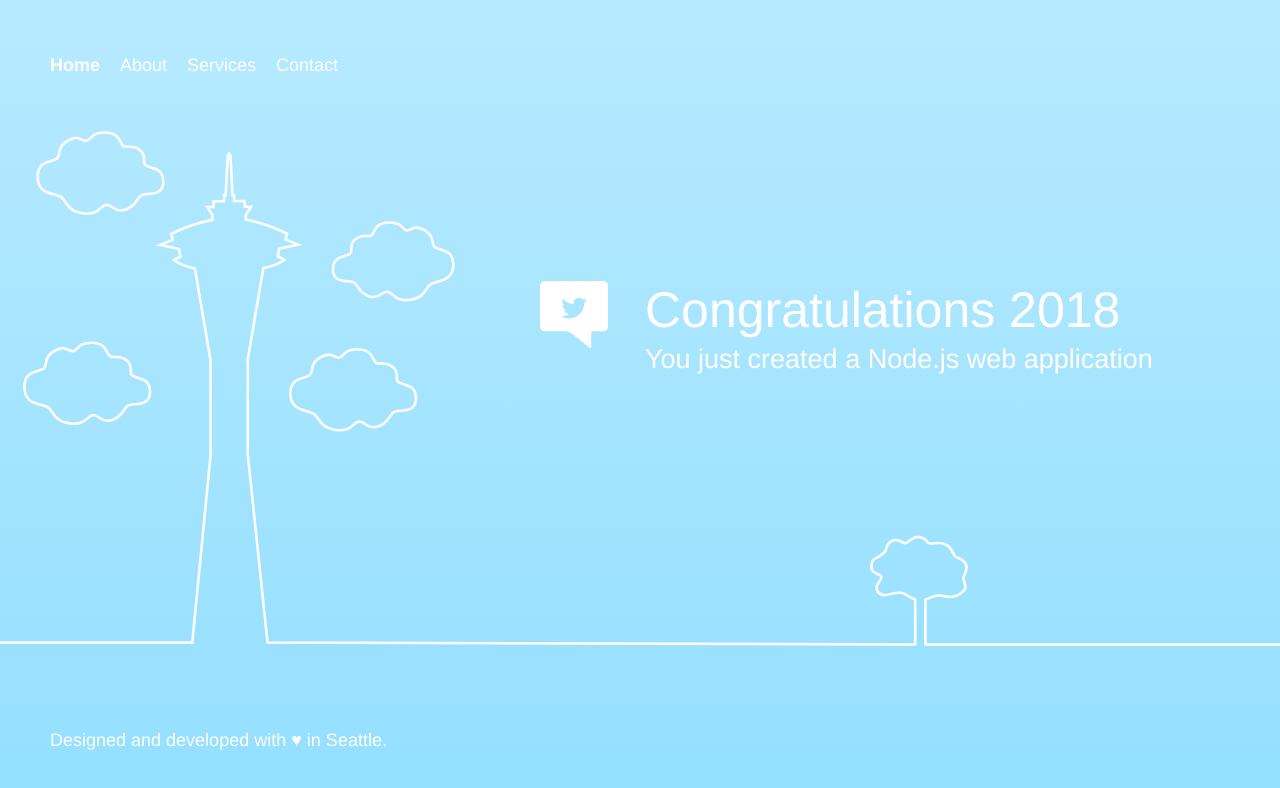
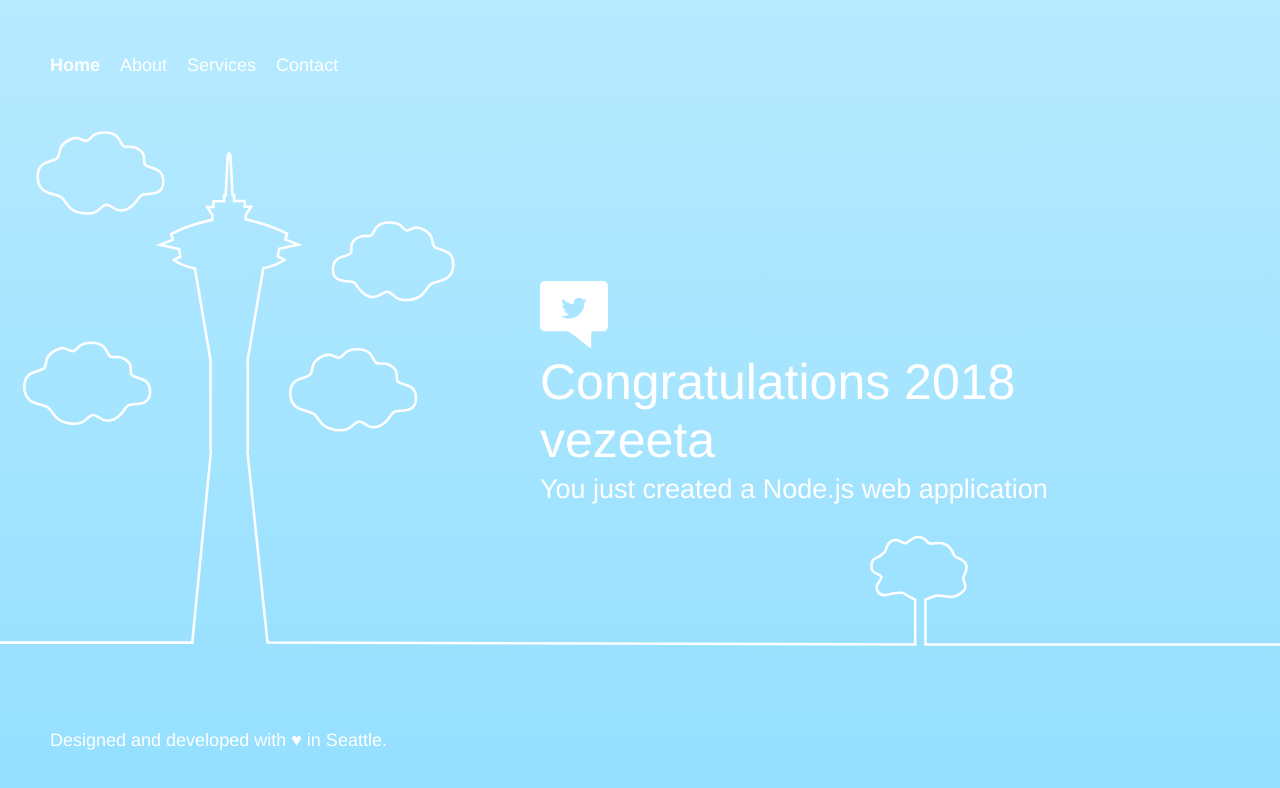
Before and after one commit to raafat1983/testcodestar, a website: page public/index.html in a window 1280 px wide. Drawn offline with Linux system fonts and the light colour scheme.

Commit message:
Update index.html

```diff
--- a/public/index.html
+++ b/public/index.html
@@ -58,7 +58,7 @@
         <div class="message">
             <a class="twitter-link" href="http://twitter.com/home/?status=I%20created%20a%20project%20with%20AWS%20CodeStar!%20%23AWS%20%23AWSCodeStar%20https%3A%2F%2Faws.amazon.com%2Fcodestar"><img src="assets/img/tweet.svg" /></a>
             <div class="text">
-                <h1>Congratulations 2018</h1>
+                <h1>Congratulations 2018 vezeeta</h1>
                 <h2>You just created a Node.js web application</h2>
             </div>
         </div>
```
